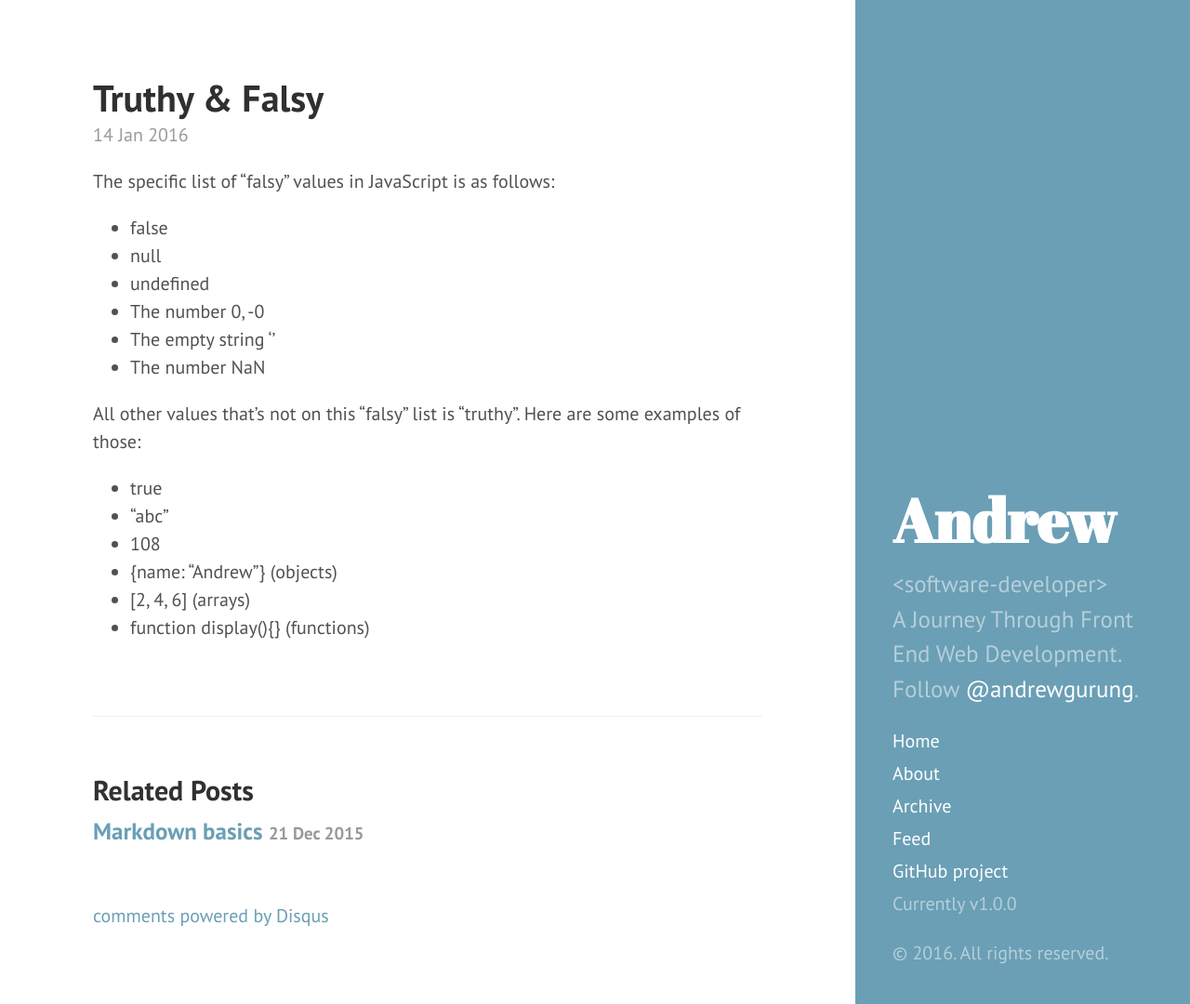
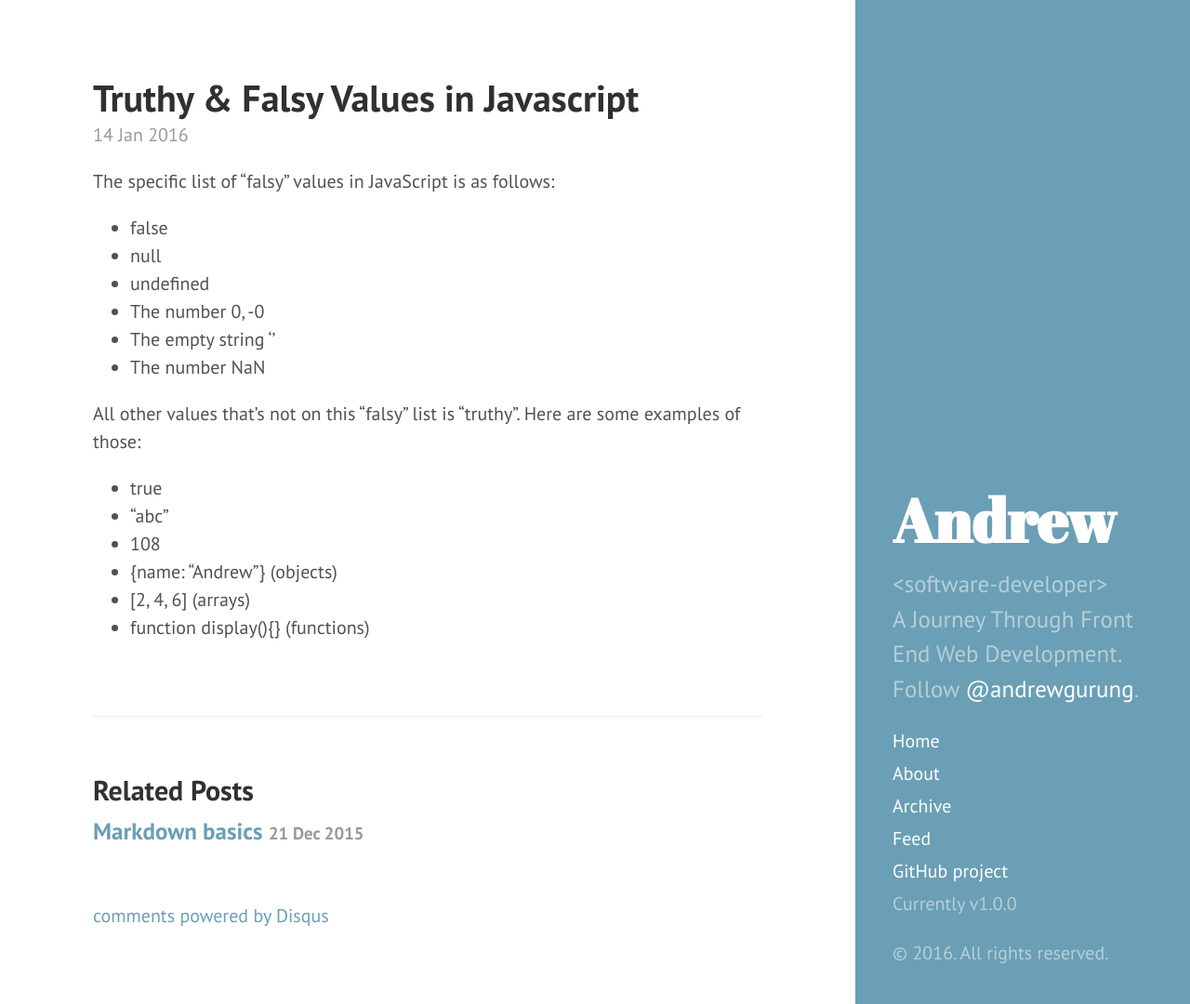
Before and after one commit to andrewgurung/andrewgurung.github.io, a Jekyll site: the page built from _posts/2016-01-14-truthy-falsy.md, in a window 1280 px wide and 1080 px high. Shown: the whole window at 93% size. Built offline with Jekyll 4.4.1, drawn with Linux system fonts in a browser that asks for light colours; Markdown is read by kramdown in place of the engine named in the settings; comment, search, counter and statistics services are not loaded.

Commit message:
Edit blog title

```diff
--- a/_posts/2016-01-14-truthy-falsy.md
+++ b/_posts/2016-01-14-truthy-falsy.md
@@ -1,6 +1,6 @@
 ---
 layout: post
-title: Truthy & Falsy
+title: Truthy & Falsy Values in Javascript
 comments: true
 ---
 
```
